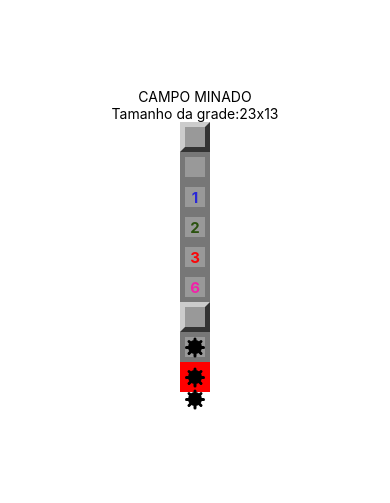
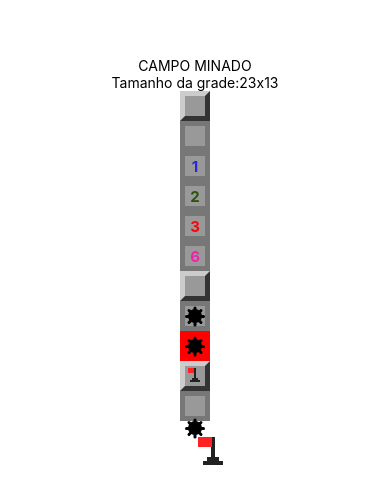
Before and after one commit to Maycdouglas/campoMinado, a React Native app: screen / in a window 390 px wide. Shown: the part 175-678 px from the top of the page. Built offline with nearby package versions, Linux system fonts and the light colour scheme.

Commit message:
cria o componente Flag

```diff
--- a/App.js
+++ b/App.js
@@ -4,6 +4,7 @@
 import params from './src/params';
 import Field from './src/components.js/Field';
 import Mine from './src/components.js/Mine';
+import Flag from './src/components.js/Flag';
 
 export default class App extends Component {
   render() {
@@ -23,7 +24,10 @@
         <Field mined/>
         <Field mined opened/>
         <Field mined opened exploded/>
+        <Field flagged/>
+        <Field flagged opened/>
         <Mine/>
+        <Flag bigger/>
       </View>
     );
   }
--- a/src/components.js/Field.js
+++ b/src/components.js/Field.js
@@ -2,14 +2,16 @@
 import { View, StyleSheet, Text, _Text } from 'react-native';
 import params from '../params';
 import Mine from "./Mine";
+import Flag from "./Flag";
 
 export default props => {
-    const { mined, opened, nearMines, exploded } = props
+    const { mined, opened, nearMines, exploded, flagged } = props
 
     const styleField = [styles.field]
     if(opened) styleField.push(styles.opened)
     if(exploded) styleField.push(styles.exploded)
-    if(styleField.length === 1) styleField.push(styles.regular)
+    if(flagged) styleField.push(styles.flagged)
+    if(!opened && !exploded) styleField.push(styles.regular)
 
     let color = null
     if (nearMines > 0) {
@@ -26,6 +28,7 @@
                     {nearMines}
                 </Text> : false }
             { mined && opened ? <Mine /> : false }
+            { flagged && !opened ? <Flag /> : false }
         </View>
     )
 }
--- /dev/null
+++ b/src/components.js/Flag.js
@@ -0,0 +1,73 @@
+import React from 'react';
+import { View, StyleSheet } from 'react-native';
+
+export default props => {
+    return (
+        <View style={styles.container}>
+            <View style={[styles.flagpole, props.bigger ? styles.flagpoleBigger : null ]} />
+            <View style={[styles.flag, props.bigger ? styles.flagBigger : null ]} />
+            <View style={[styles.base1, props.bigger ? styles.base1Bigger : null ]} />
+            <View style={[styles.base2, props.bigger ? styles.base2Bigger : null ]} />
+        </View>
+    )
+}
+
+const styles = StyleSheet.create({
+    container: {
+        marginTop: 2,
+
+    },
+    flagpole: {
+        position: 'absolute',
+        height: 14,
+        width: 2,
+        backgroundColor: '#222',
+        marginLeft: 9,
+
+    },
+    flag: {
+        position: 'absolute',
+        height: 5,
+        width: 6,
+        backgroundColor: '#F22',
+        marginLeft: 3,
+    },
+    base1: {
+        position: 'absolute',
+        height: 2,
+        width: 6,
+        backgroundColor: '#222',
+        marginLeft: 7,
+        marginTop: 10,
+    },
+    base2: {
+        position: 'absolute',
+        height: 2,
+        width: 10,
+        backgroundColor: '#222',
+        marginLeft: 5,
+        marginTop: 12,
+    },
+    flagpoleBigger: {
+        height: 28,
+        width: 4,
+        marginLeft: 16
+    },
+    flagBigger: {
+        height: 10,
+        width: 14,
+        marginLeft: 3,
+    },
+    base1Bigger: {
+        height: 4,
+        width: 12,
+        marginTop: 20,
+        marginLeft: 12,
+    },
+    base2Bigger: {
+        height: 4,
+        width: 20,
+        marginLeft: 8,
+        marginTop:24
+    }
+})
```
